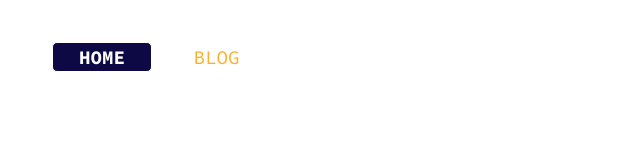
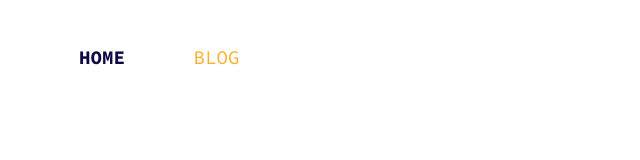
Before and after one commit to jinnycho/jinnycho-blog-custom, a website: page views/index.html in a window 1280 px wide. In both pictures the pointer is over the button "HOME". Shown: the top 160 px of the page, without its empty margins (0-640 px from the left). Drawn offline with Linux system fonts and the light colour scheme.

Commit message:
Even better graphics

```diff
--- a/public/style.css
+++ b/public/style.css
@@ -39,9 +39,8 @@ a {
 }
 
 .nav-button:hover {
-  background-color: #0d0945;
+  color: #0d0945;
   font-family: 'Source Code Pro', monospace;
-  color: white;
   transition: 1s ease;
   font-weight: bold;
 }
```
